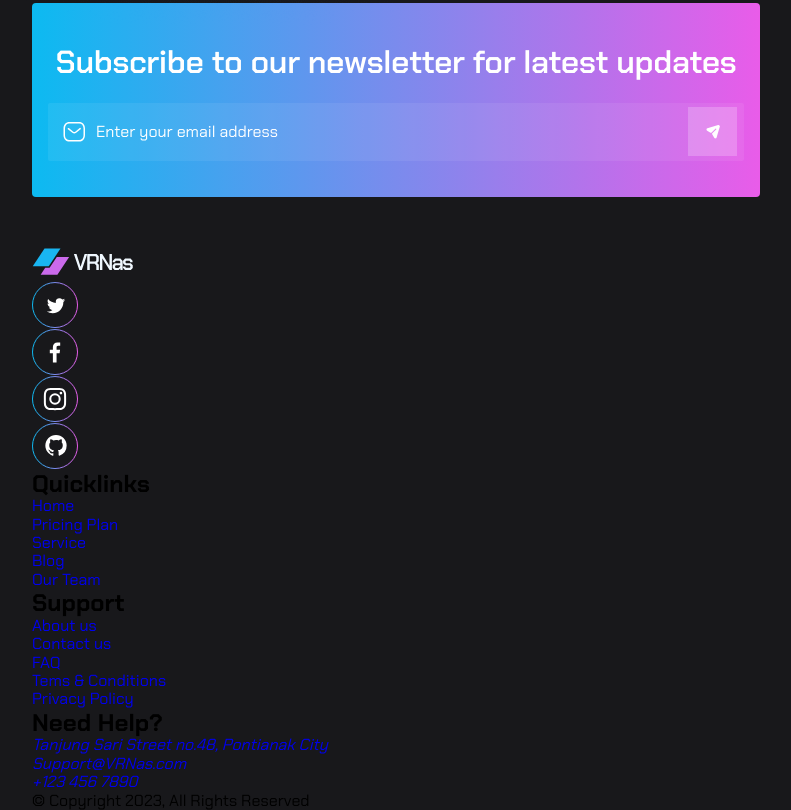
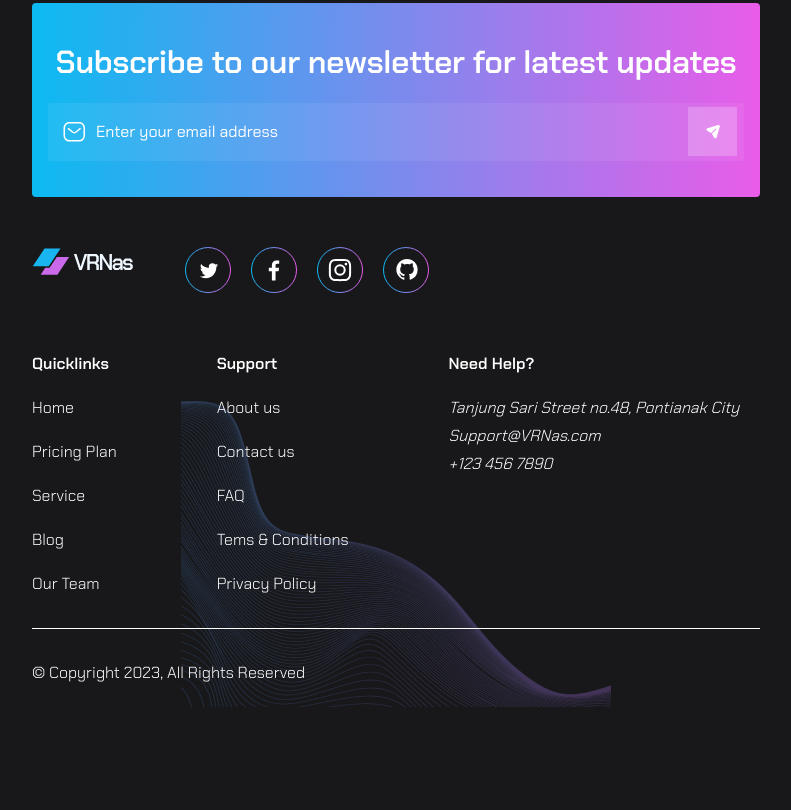
Before and after one commit to ruslankozenko/VRNas, a plain HTML site: page index.html in a window 1280 px wide. Shown: the part 8826-9636 px from the top of the page, without its empty margins (244-1035 px from the left). After the commit the page ends 9533 px from the top, so only its background shows below. Drawn offline with nearby package versions, Linux system fonts and the light colour scheme.

Commit message:
footer mob

```diff
--- a/index.html
+++ b/index.html
@@ -1050,6 +1050,7 @@
     <footer class="footer-vr">
       <div class="footer-container container">
         <div class="footer-top">
+          <div class="footer-navigation">
           <div class="footer-logo">
             <a class="logo-header" href="/">
               <svg
@@ -1078,6 +1079,7 @@
               </li>
             </ul>
           </div>
+        </div>
           <div class="footer-content">
             <div class="footer-content-column">
               <h2 class="footer-content-title">Quicklinks</h2>
@@ -1124,15 +1126,15 @@
               <address>
               <ul class="footer-contakt-list list">
                 <li class="footer-contakt-item">
-                  <a class="contakt-list-link link"
+                  <a class="footer-menu-link link"
                   href="location:Tanjung Sari Street no.48, Pontianak City">Tanjung Sari Street no.48, Pontianak City</a>
                 </li>
                 <li class="footer-contakt-item">
-                  <a class="contakt-list-link link"
+                  <a class="footer-menu-link link"
                   href="mail:Support@VRNas.com">Support@VRNas.com</a>
                 </li>
                 <li class="footer-contakt-item">
-                  <a class="contakt-list-link link"
+                  <a class="footer-menu-link link"
                   href="tel:+1234567890">+123 456 7890</a>
                 </li>
                 </ul>
--- a/styles.css
+++ b/styles.css
@@ -1147,6 +1147,63 @@ input[type="email"]::placeholder {
 
 /* ============== /MOBILE SUBSCRIBE ============== */
 
+/* ============== MOBILE FOOTER ============== */
+
+.footer-vr {
+   background: url(./images/footer/image-wave-mob.png) bottom no-repeat;
+}
+
+.footer-navigation {
+    display: flex;
+    gap: 52px;
+    margin-bottom: 56px;
+}
+
+.footer-social-list {
+    display: flex;
+    gap: 20px;
+}
+
+.footer-content {
+    display: flex;
+    flex-wrap: wrap;
+    gap: 50px 100px;
+    padding-bottom: 30px;
+        border-bottom: 1px solid #fff;
+}
+
+.footer-content-list {
+    display: flex;
+    flex-direction: column;
+    gap: 16px;
+}
+
+.footer-content-title {
+    font-weight: 600;
+    font-size: 16px;
+    line-height: 1.75;
+    color: #fff;
+    padding-bottom: 16px;
+}
+
+.footer-menu-link {
+    font-weight: 300;
+    font-size: 16px;
+    line-height: 1.75;
+    color: #fff;
+}
+
+.footer-copyright {
+    font-weight: 300;
+    font-size: 16px;
+    line-height: 1.75;
+    color: #fff;
+    margin-bottom: 20px;
+    margin-top: 30px;
+}
+
+/* ============== /MOBILE FOOTER ============== */
+
 @media screen and (min-width: 768px) {
 
 .container {
```
Also changed, not shown: images/footer/image-wave-mob.png (added), images/footer/image-wave-mob@2x.png (added).
